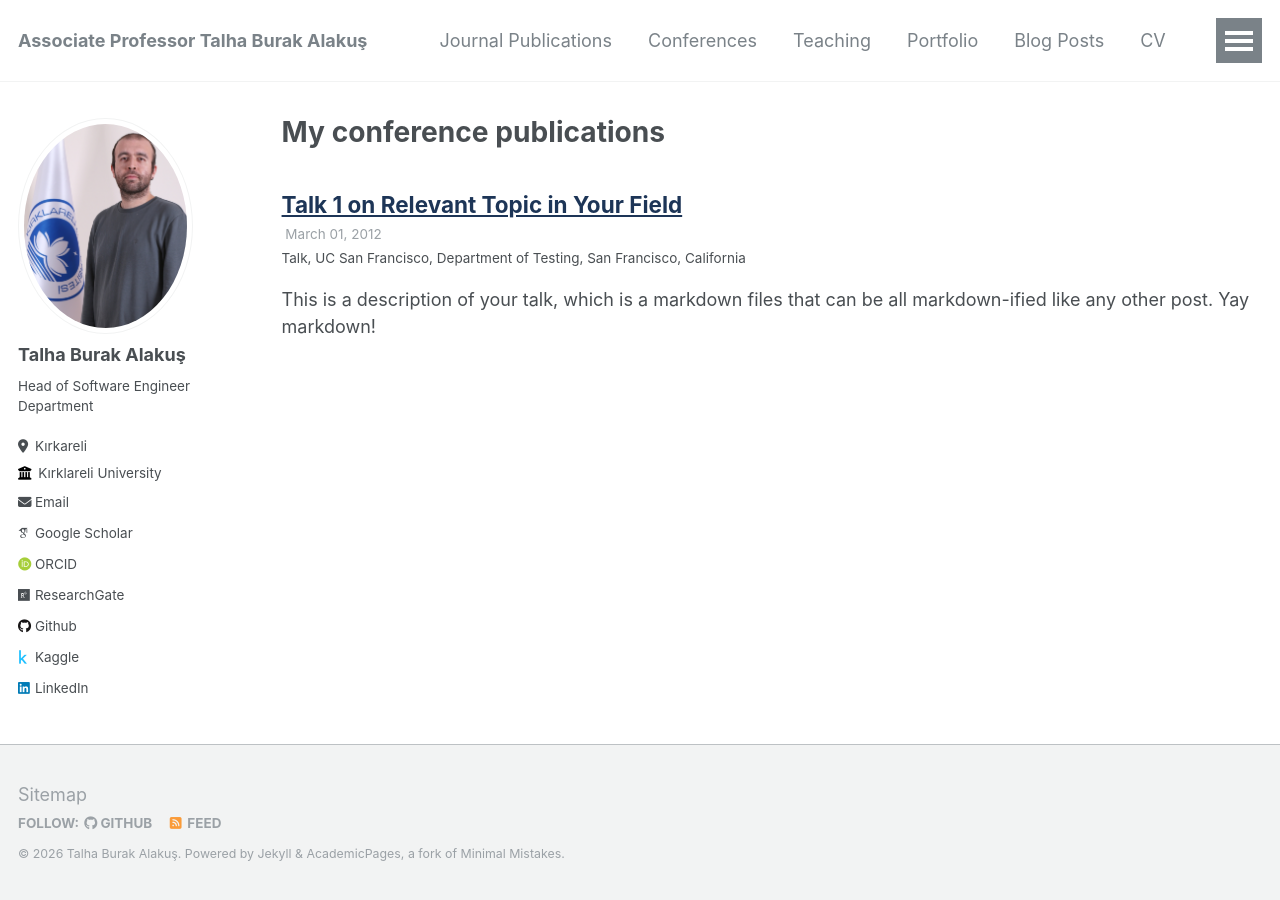
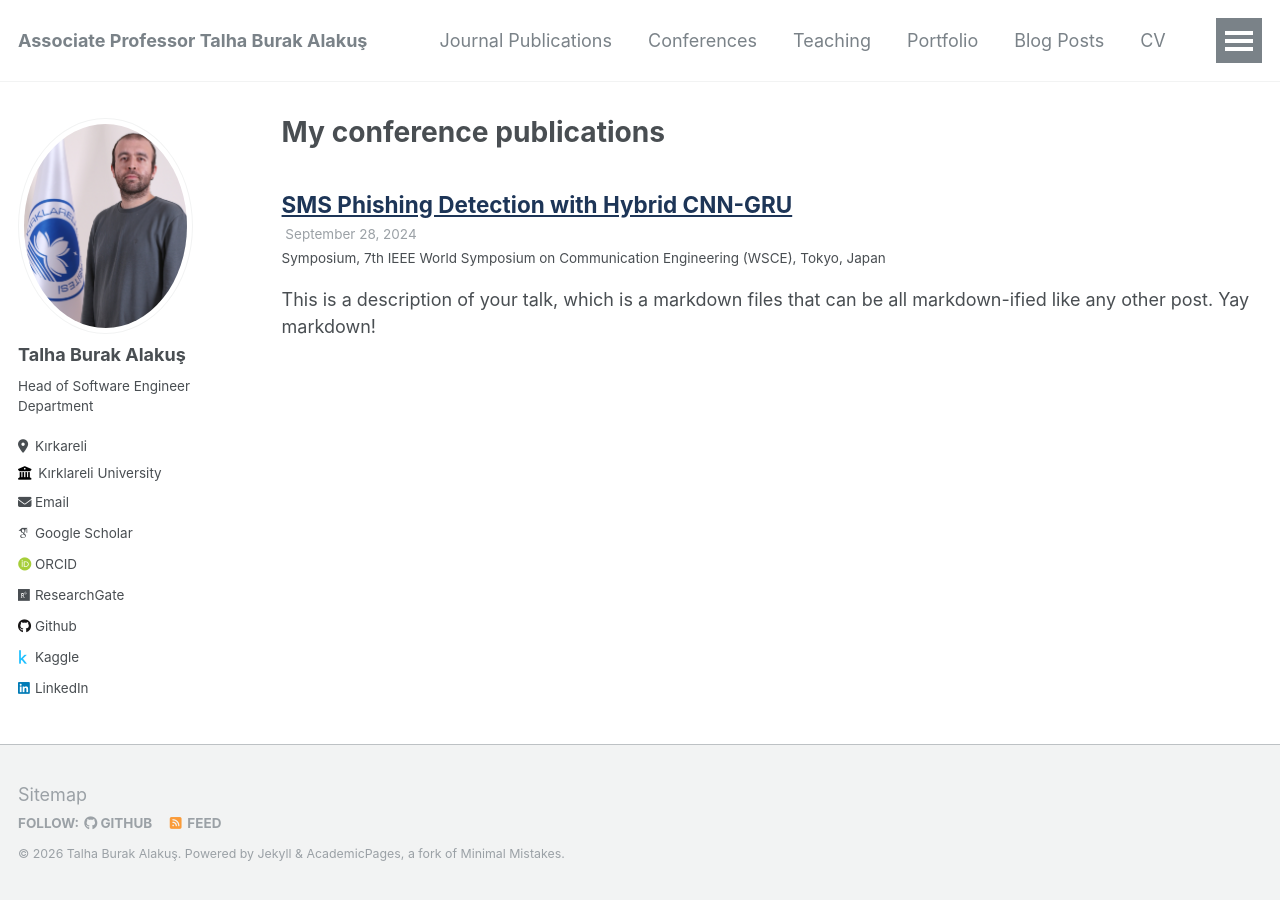
Before and after one commit to burakalakuss/talhaburakalakus.github.io, a Jekyll site: the page built from _pages/talks.html, in a window 1280 px wide. Built offline with Jekyll 4.4.1, drawn with Linux system fonts in a browser that asks for light colours; some web fonts are replaced.

Commit message:
Update 2012-03-01-talk-1.md

```diff
--- a/_talks/2012-03-01-talk-1.md
+++ b/_talks/2012-03-01-talk-1.md
@@ -1,11 +1,12 @@
 ---
-title: "Talk 1 on Relevant Topic in Your Field"
+title: "SMS Phishing Detection with Hybrid CNN-GRU"
 collection: talks
-type: "Talk"
+type: "Symposium"
 permalink: /talks/2012-03-01-talk-1
-venue: "UC San Francisco, Department of Testing"
-date: 2012-03-01
-location: "San Francisco, California"
+venue: "7th IEEE World Symposium on Communication Engineering (WSCE)"
+date: 2024-09-28
+location: "Tokyo, Japan"
+cite: 'Aslanpençesi, Z., Baykara, M., & Alakuş, T. B. (2024b). SMS Phishing Detection with Hybrid CNN-GRU. In 7th IEEE World Symposium on Communication Engineering (WSCE), Tokyo, Japan (pp. 52–56). IEEE.'
 ---
 
 This is a description of your talk, which is a markdown files that can be all markdown-ified like any other post. Yay markdown!
```
